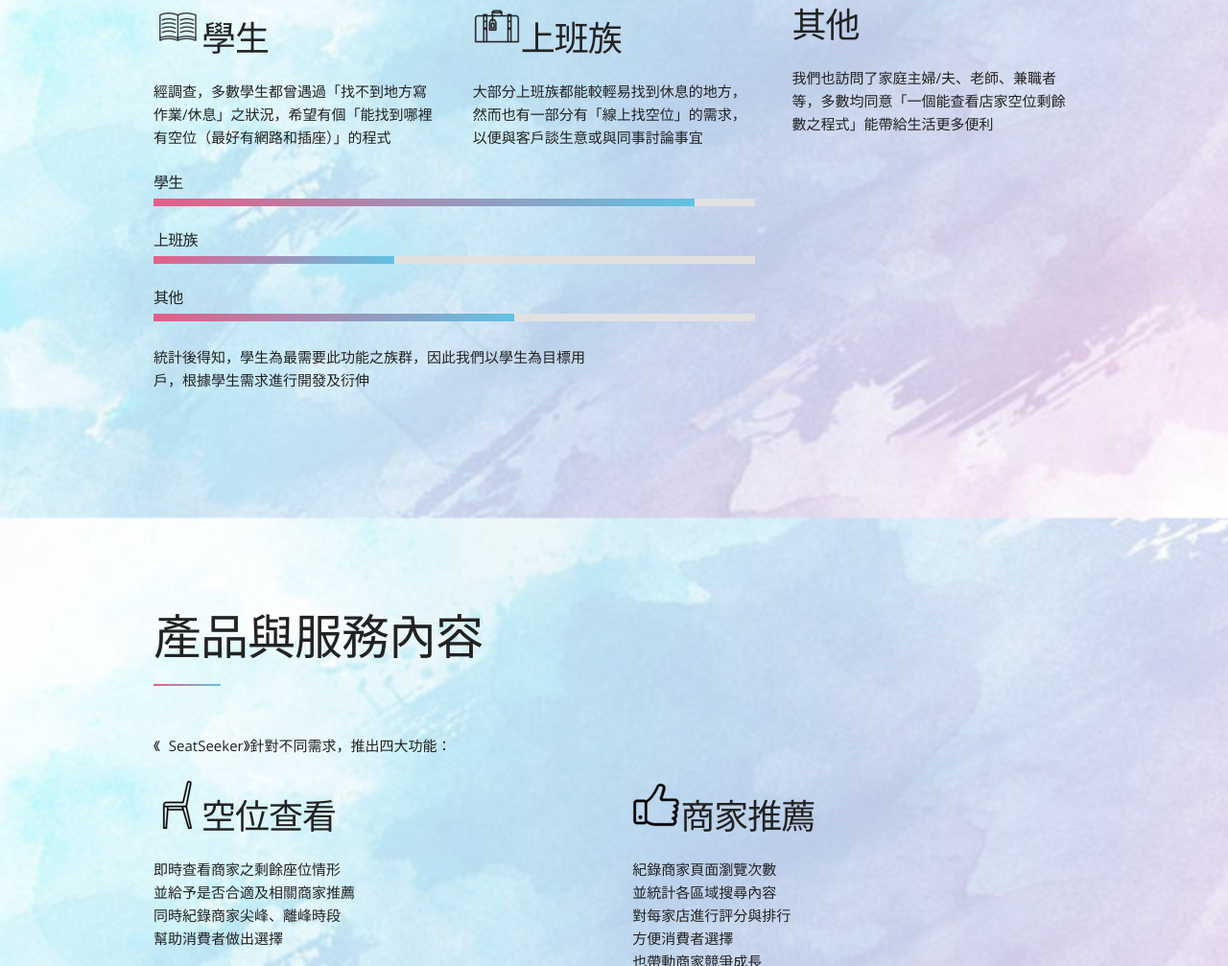
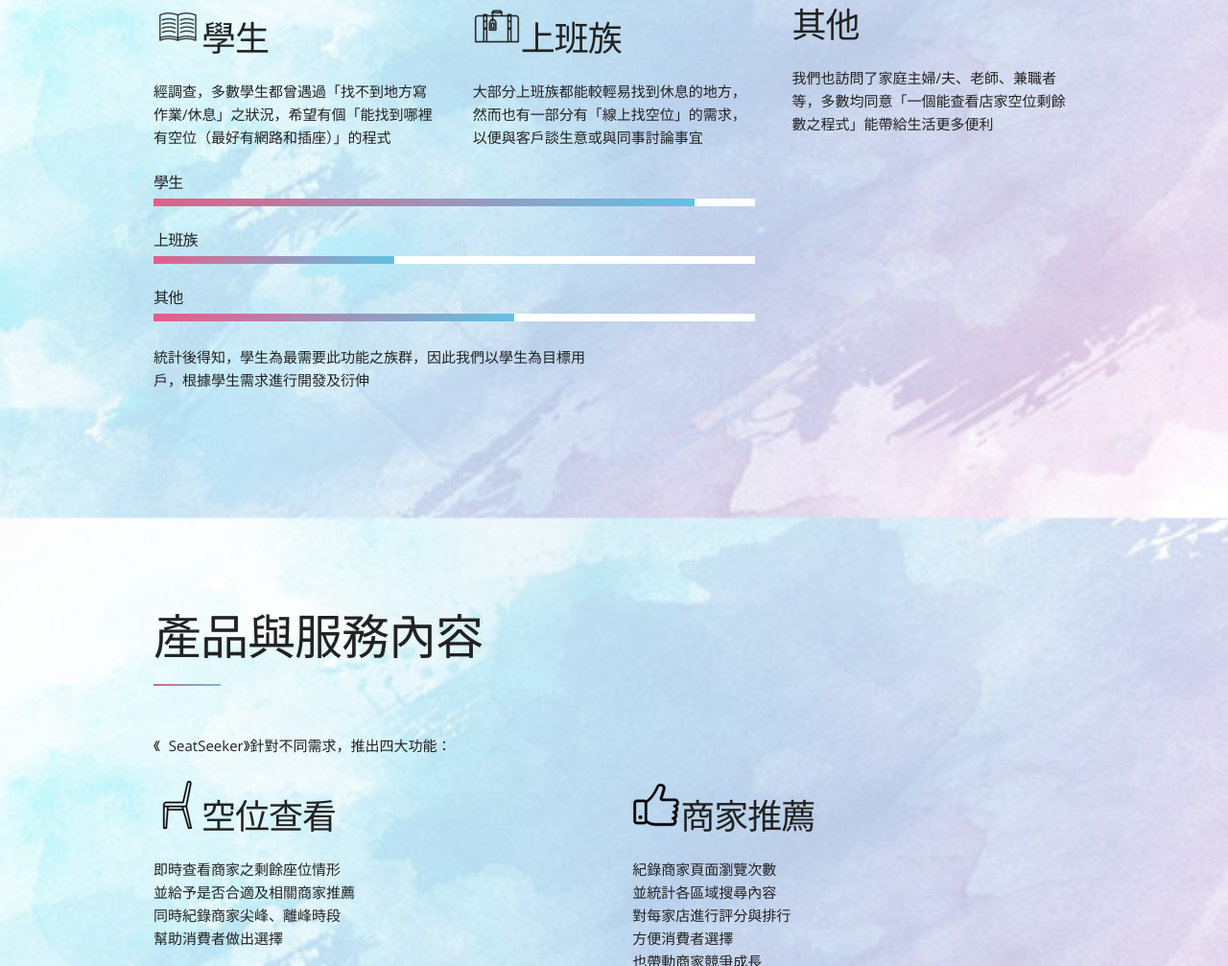
Before and after one commit to the0neO1/the0neO1.github.io, a plain HTML site: page index.html in a window 1280 px wide. Shown: the part 1860-2867 px from the top of the page at 96% size. Drawn offline with nearby package versions, Linux system fonts and the light colour scheme; some icons are missing.

Commit message:
Add files via upload

```diff
--- a/styles/style.css
+++ b/styles/style.css
@@ -476,7 +476,7 @@ opacity: 0;
 .progressBarContainer {
 	width: 100%;
 	height: 8px;
-	background: #E1E1E1;
+	background: #ffffff;
 	overflow: hidden;
 }
 .progressBarValue {
```
